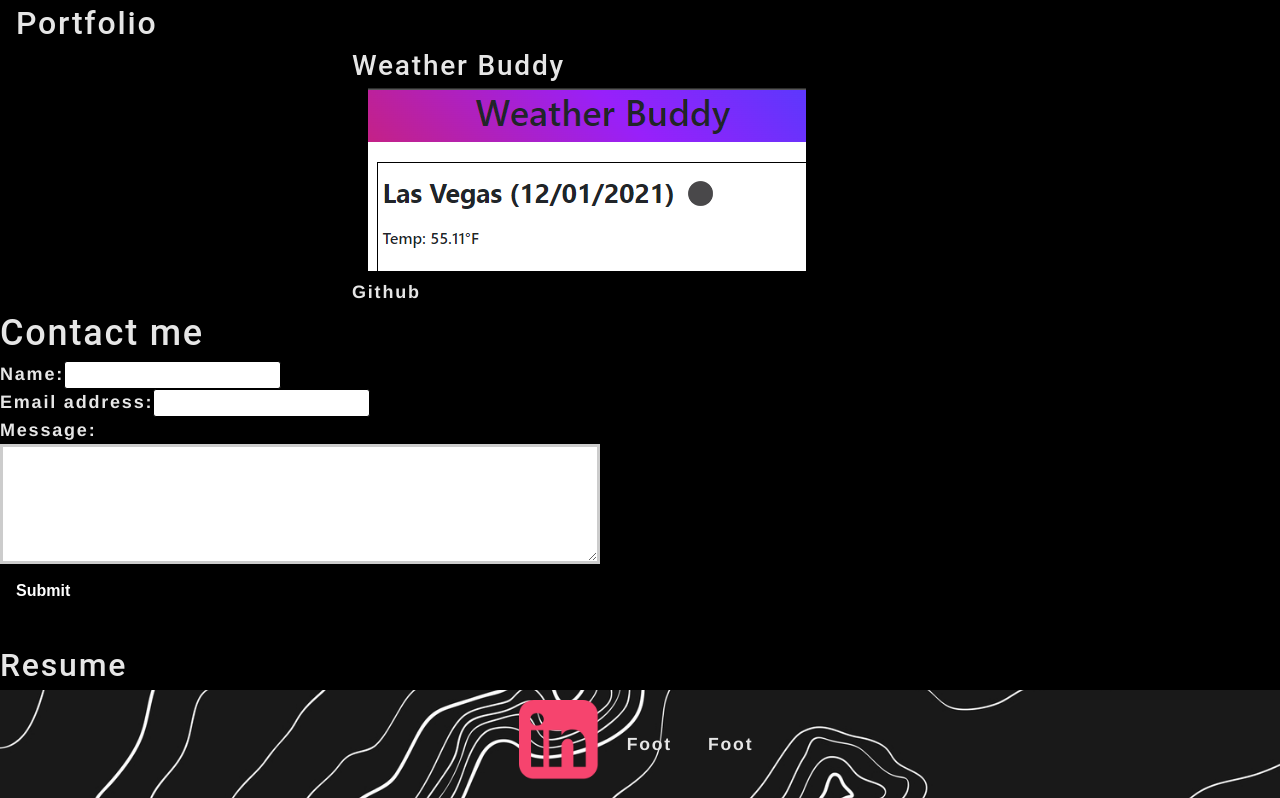
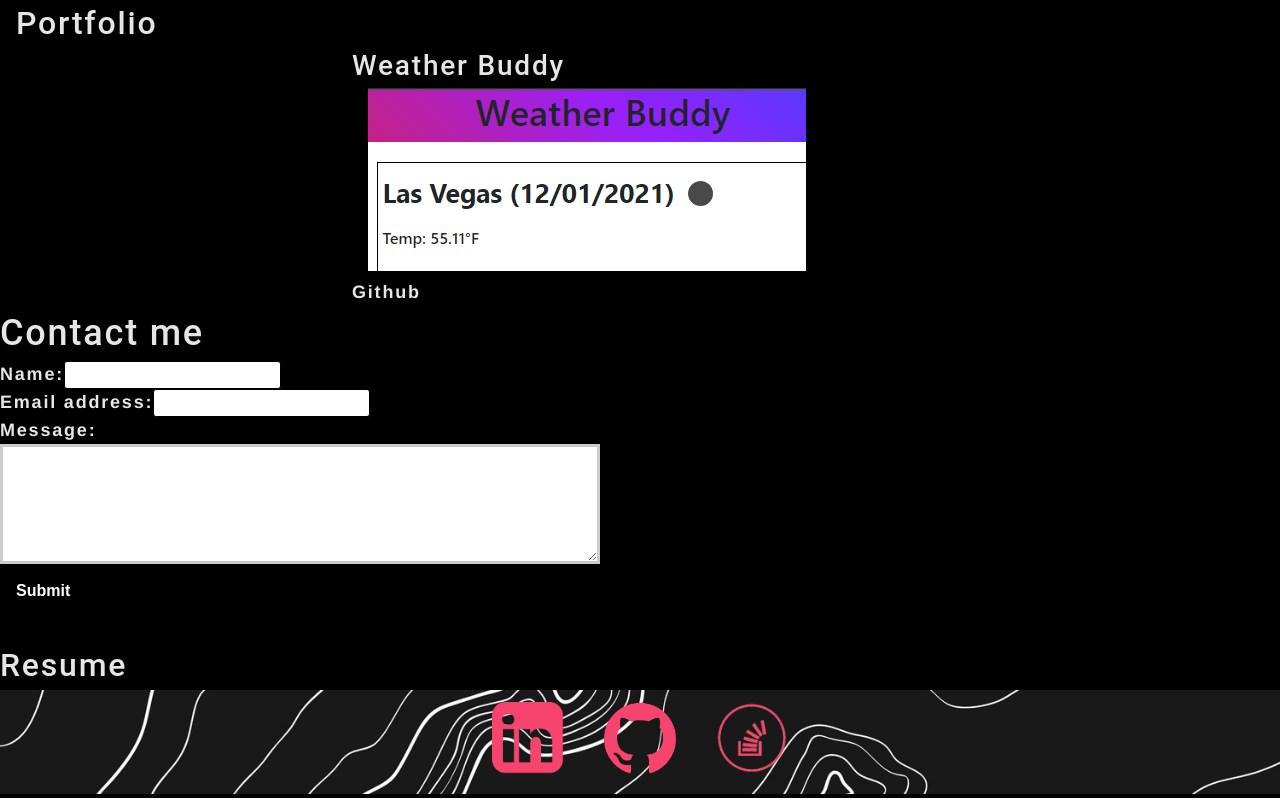
Before and after one commit to riley-foust18/react-portfolio, a React (Create React App) app: page / in a window 1280 px wide. Shown: the part 642-1440 px from the top of the page. Built offline with nearby package versions, Linux system fonts and the light colour scheme.

Commit message:
added footer and logos

```diff
--- a/src/components/Footer/index.js
+++ b/src/components/Footer/index.js
@@ -1,15 +1,21 @@
 import React, {useState, useEffect} from "react";
-import linkedIn from '../../assets/images/linkedin-logo.png'
+import linkedIn from '../../assets/images/linkedin-logo.png';
+import github from '../../assets/images/github-icon.png';
+import stackOverflow from '../../assets/images/stackoverflow-icon.png'
 
 function Footer() {
   return (
     <footer className="flex-row">
       <div className="footer-icons">
-        <a href="https://www.linkedin.com/in/rileyfoust/" className="icon">
+        <a href="https://www.linkedin.com/in/rileyfoust/" className="mx-2 icon">
           <img src={linkedIn}/>
         </a>
-        <p className="mx-1 icon">Foot</p>
-        <p className="mx-1 icon">Foot</p>
+        <a href="https://github.com/riley-foust18" className="mx-2 icon">
+          <img src={github}/>
+        </a>
+        <a href="https://stackoverflow.com/users/16518340/riley-foust18" className="mx-2 icon">
+          <img src={stackOverflow}/>
+        </a>
       </div>
     </footer>
   );
--- a/src/index.css
+++ b/src/index.css
@@ -137,9 +137,9 @@ footer {
 }
 
 .icon {
-  margin: auto;
-  max-width: 100px;
-  padding: 10px;
+  margin-top: 10px;
+  margin-bottom: 10px;
+  max-width: 80px;
 }
 
 button {
```
Also changed, not shown: src/assets/images/stackoverflow-icon.png (added).
